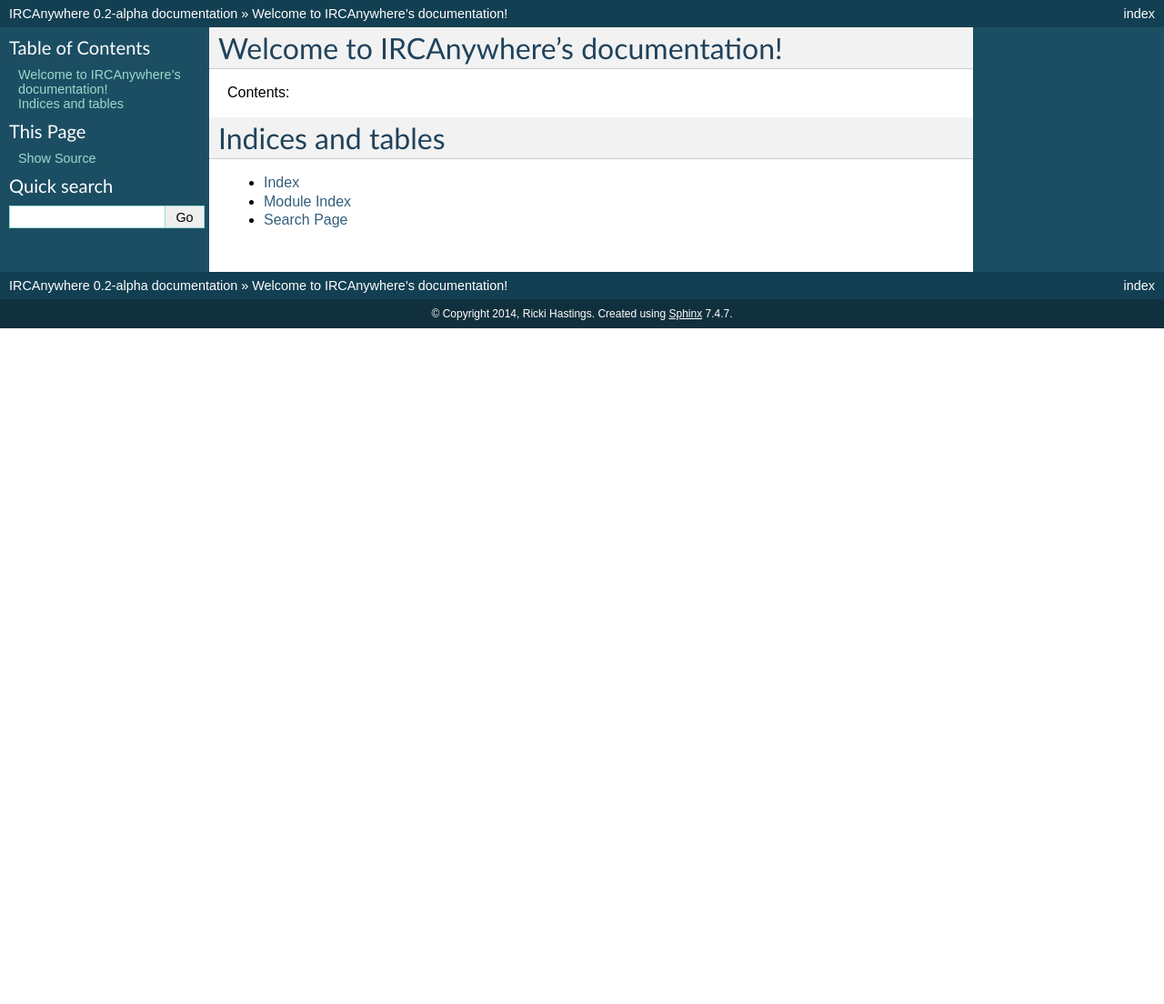
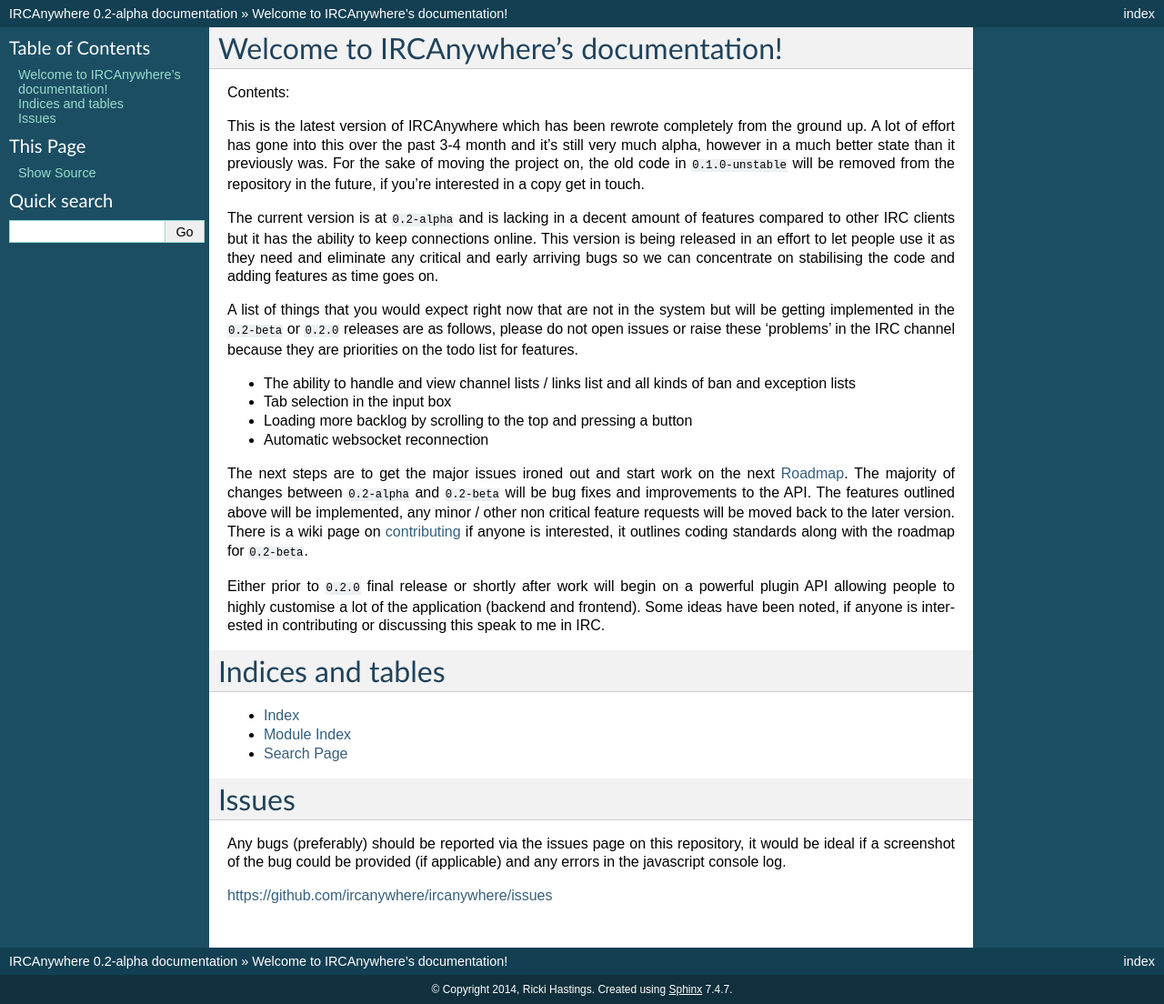
Before and after one commit to ircanywhere/ircanywhere, a Sphinx documentation site: the page built from docs/source/index.rst, in a window 1280 px wide. Shown: the whole page at 91% size. Built offline with Sphinx 7.4.7, drawn with Linux system fonts in a browser that asks for light colours; before the commit the page ends 900 px from its top, so only the background shows below that.

Commit message:
Altered the index.rst

```diff
--- a/docs/source/index.rst
+++ b/docs/source/index.rst
@@ -11,7 +11,45 @@
 .. toctree::
    :maxdepth: 2
 
+This is the latest version of IRCAnywhere which has been rewrote
+completely from the ground up. A lot of effort has gone into this over
+the past 3-4 month and it's still very much alpha, however in a much
+better state than it previously was. For the sake of moving the project
+on, the old code in ``0.1.0-unstable`` will be removed from the
+repository in the future, if you're interested in a copy get in touch.
 
+The current version is at ``0.2-alpha`` and is lacking in a decent
+amount of features compared to other IRC clients but it has the ability
+to keep connections online. This version is being released in an effort
+to let people use it as they need and eliminate any critical and early
+arriving bugs so we can concentrate on stabilising the code and adding
+features as time goes on.
+
+A list of things that you would expect right now that are not in the
+system but will be getting implemented in the ``0.2-beta`` or ``0.2.0``
+releases are as follows, please do not open issues or raise these
+'problems' in the IRC channel because they are priorities on the todo
+list for features.
+
+-  The ability to handle and view channel lists / links list and all
+   kinds of ban and exception lists
+-  Tab selection in the input box
+-  Loading more backlog by scrolling to the top and pressing a button
+-  Automatic websocket reconnection
+
+The next steps are to get the major issues ironed out and start work on
+the next `Roadmap`_. The majority of changes between ``0.2-alpha`` and
+``0.2-beta`` will be bug fixes and improvements to the API. The features
+outlined above will be implemented, any minor / other non critical
+feature requests will be moved back to the later version. There is a
+wiki page on `contributing`_ if anyone is interested, it outlines coding
+standards along with the roadmap for ``0.2-beta``.
+
+Either prior to ``0.2.0`` final release or shortly after work will begin
+on a powerful plugin API allowing people to highly customise a lot of
+the application (backend and frontend). Some ideas have been noted, if
+anyone is interested in contributing or discussing this speak to me in
+IRC.
 
 Indices and tables
 ==================
@@ -19,3 +57,15 @@
 * :ref:`genindex`
 * :ref:`modindex`
 * :ref:`search`
+
+Issues
+======
+
+Any bugs (preferably) should be reported via the issues page on this
+repository, it would be ideal if a screenshot of the bug could be
+provided (if applicable) and any errors in the javascript console log.
+
+https://github.com/ircanywhere/ircanywhere/issues
+
+.. _Roadmap: https://github.com/ircanywhere/ircanywhere/wiki/0.2.0-beta-Roadmap
+.. _contributing: https://github.com/ircanywhere/ircanywhere/wiki/Contributing
```
